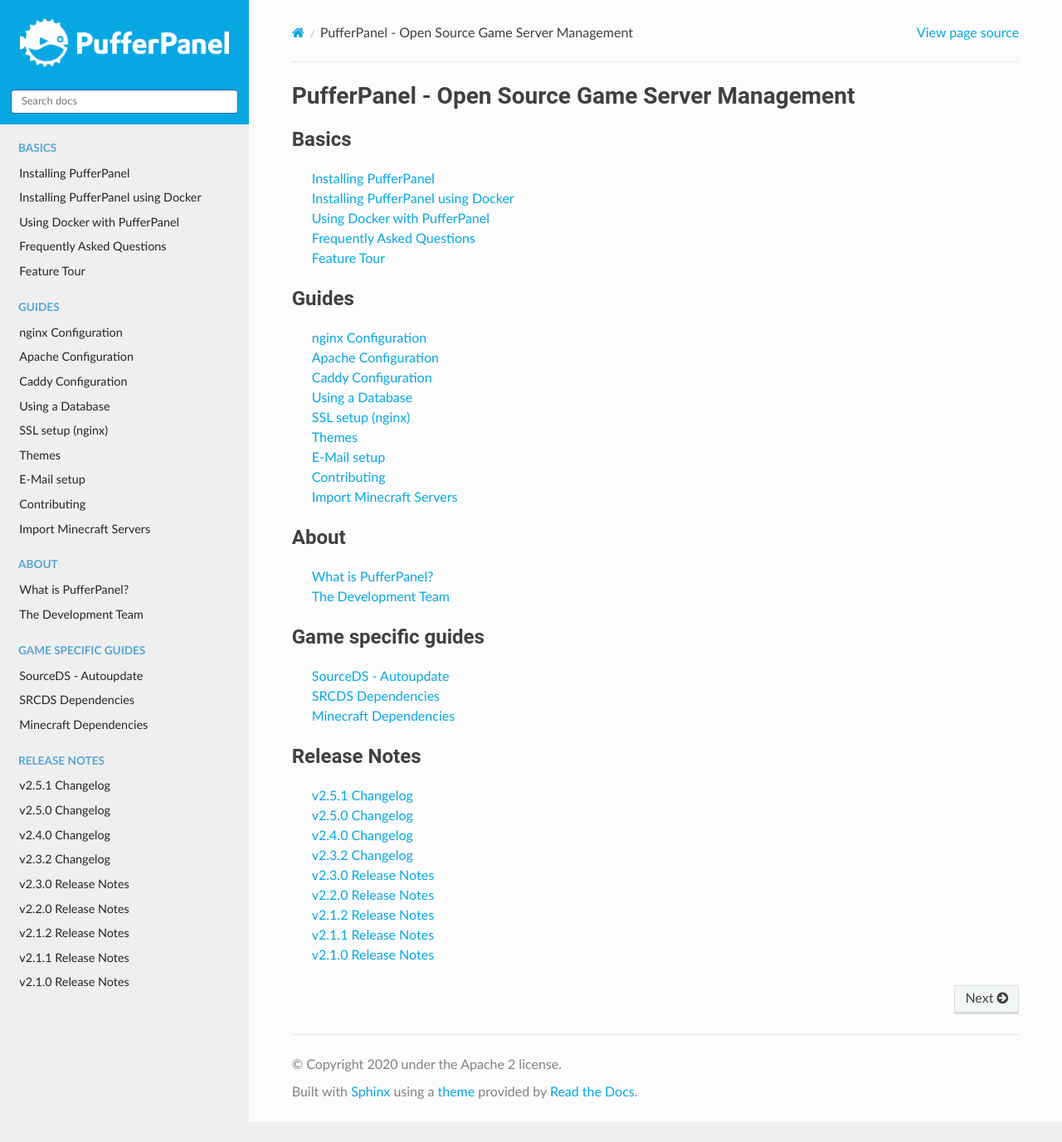
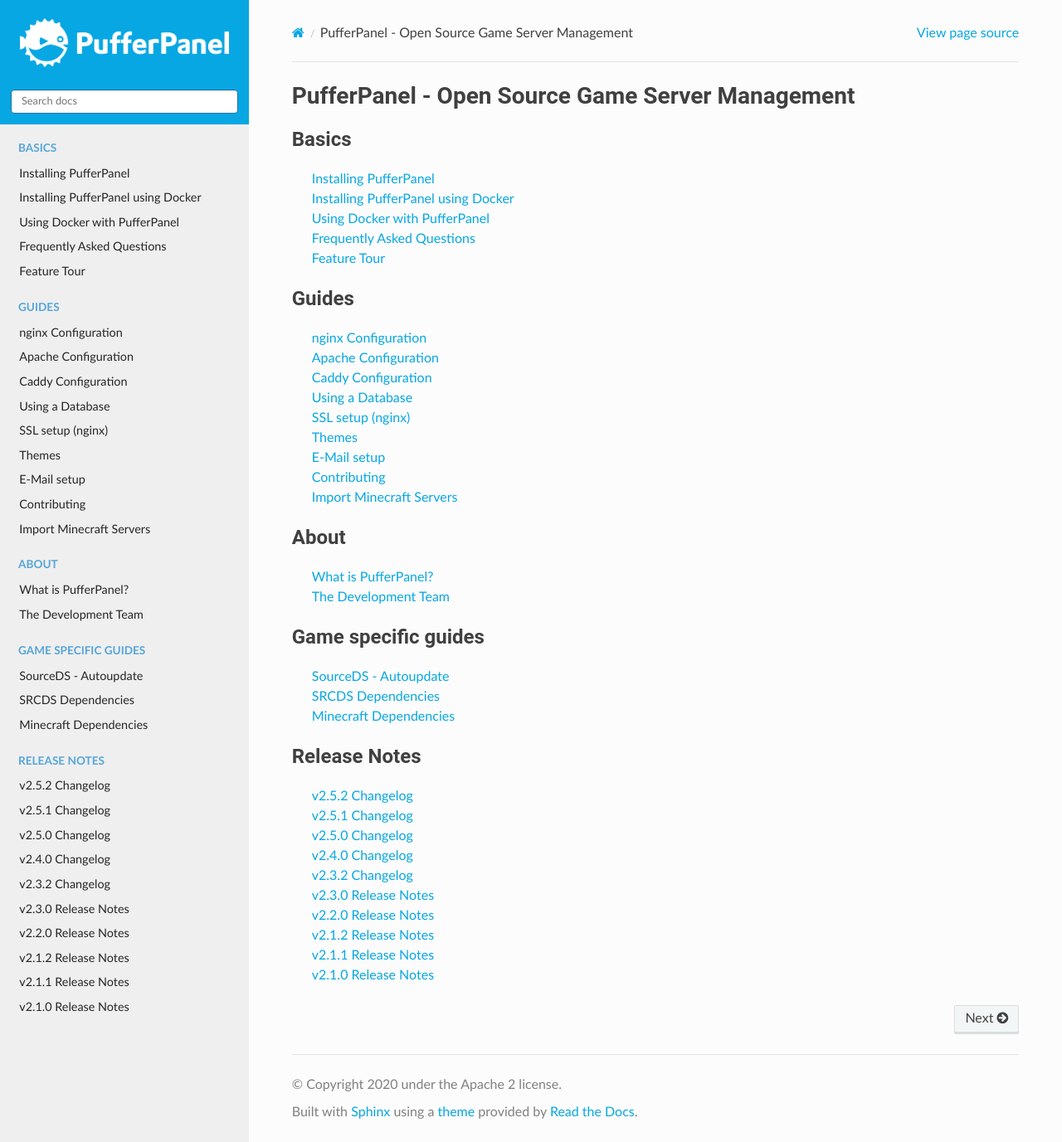
Before and after one commit to pufferpanel/documentation, a Sphinx documentation site: the page built from source/index.rst, in a window 1280 px wide and 1377 px high. Shown: the whole window at 83% size. Built offline with Sphinx 7.4.7 and the Read the Docs theme 2.0.0, drawn with Linux system fonts in a browser that asks for light colours.

Commit message:
Update index.rst

```diff
--- a/source/index.rst
+++ b/source/index.rst
@@ -44,6 +44,7 @@
    :maxdepth: 1
    :caption: Release Notes
 
+   release-notes/2.5.2
    release-notes/2.5.1
    release-notes/2.5.0
    release-notes/2.4.0
```
